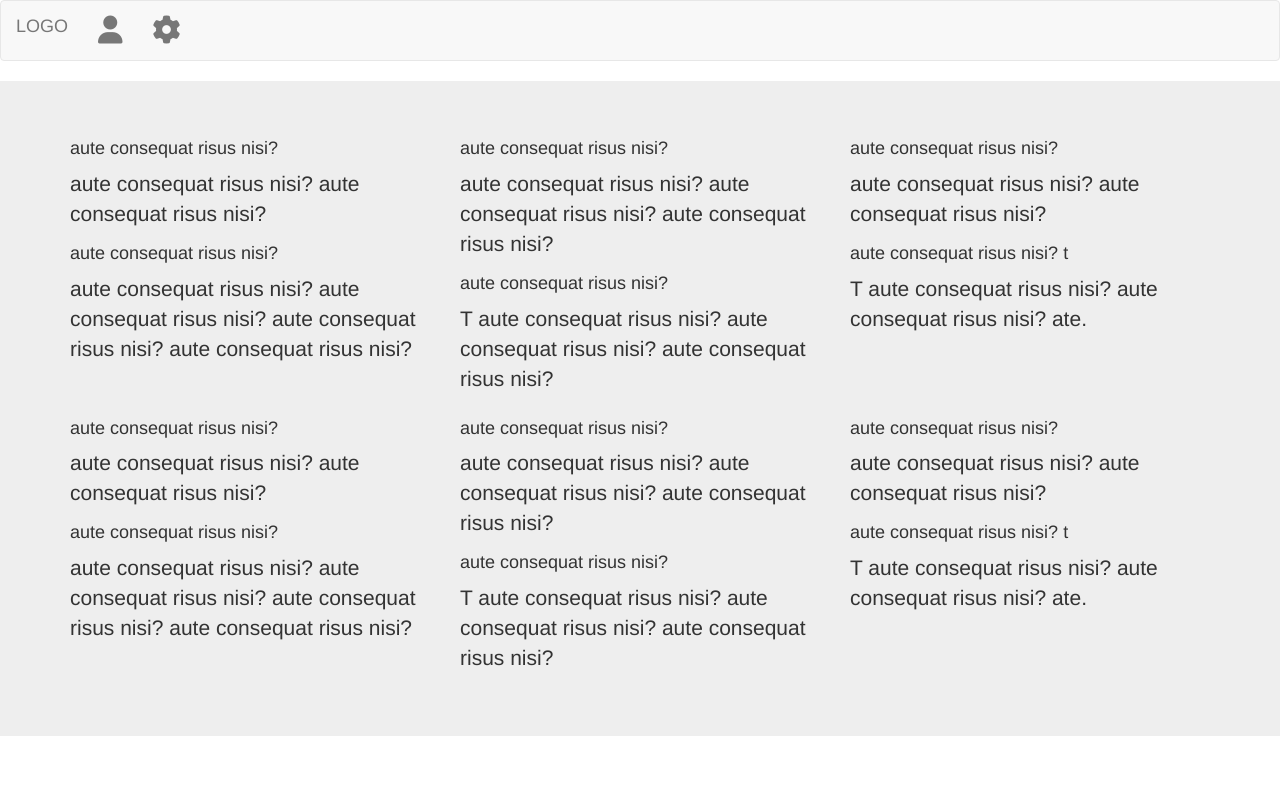
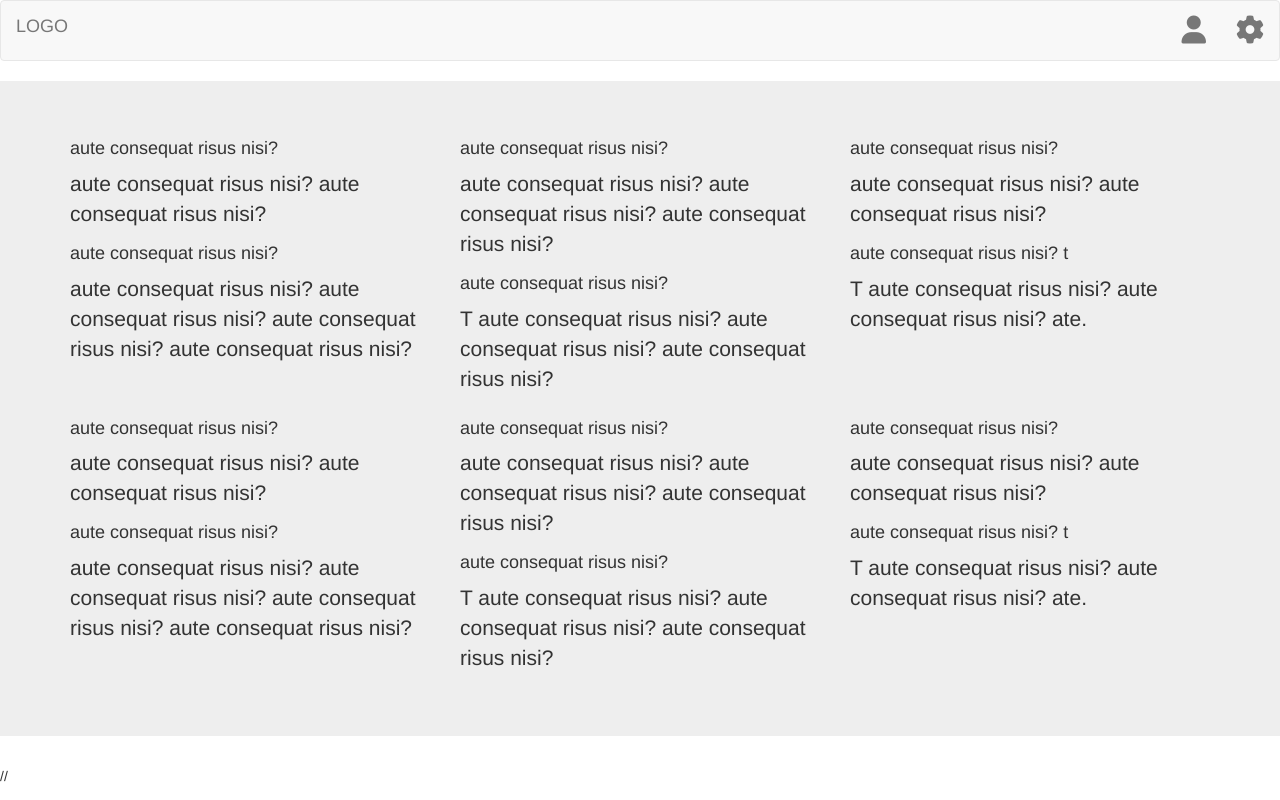
Before and after one commit to tylermcginnis/mini-data, a browser extension: page index.html in a window 1280 px wide. Drawn offline with nearby package versions, Linux system fonts and the light colour scheme; some packages are replaced by stand-ins of ours.

Commit message:
Add NgRoute to Bower.JSON, edit config file for background on new tab

```diff
--- a/bower.json
+++ b/bower.json
@@ -22,6 +22,7 @@
     "angular-charts": "*",
     "bootstrap": "~3.0.3",
     "angular-resource": "~1.2.9",
-    "components-font-awesome": "~4.0.3"
+    "components-font-awesome": "~4.0.3",
+    "angular-route": "~1.2.9"
   }
 }
--- a/index.html
+++ b/index.html
@@ -12,7 +12,7 @@
         <div class="navbar-header">
           <a class="navbar-brand" href="#">LOGO</a>
         </div>
-        <ul class="nav navbar-nav">
+        <ul class="nav navbar-nav pull-right">
           <li><a href="#"><i class="fa fa-user fa-2x"></i></a></li>
           <li><a href="#"><i class="fa fa-gear fa-2x"></i></a></li>
         </ul>
@@ -76,11 +76,11 @@
     <script src="bower_components/jquery/jquery.min.js"></script>
     <script src="bower_components/angular/angular.min.js"></script>
     <script src="bower_components/d3/d3.min.js"></script>
-    <script src="http://code.angularjs.org/1.2.7/angular-route.min.js"></script>
+    <script src="bower_components/angular-route/angular-route.min.js"></script>
     <script src="bower_components/firebase/firebase.js"></script>
     <script src="bower_components/bootstrap/dist/js/bootstrap.min.js"></script>
     <script src="bower_components/angular-charts/dist/angular-charts.min.js"></script>
-    <script src="bower_components/angular-resource/angular-resource.min.js"></script>
+    // <script src="bower_components/angular-resource/angular-resource.min.js"></script>
     <script src="bower_components/lodash/dist/lodash.min.js"></script>
     <script src="js/app.js"></script>
     <script src="js/controllers.js"></script>
```
Also changed, not shown: manifest.json.
